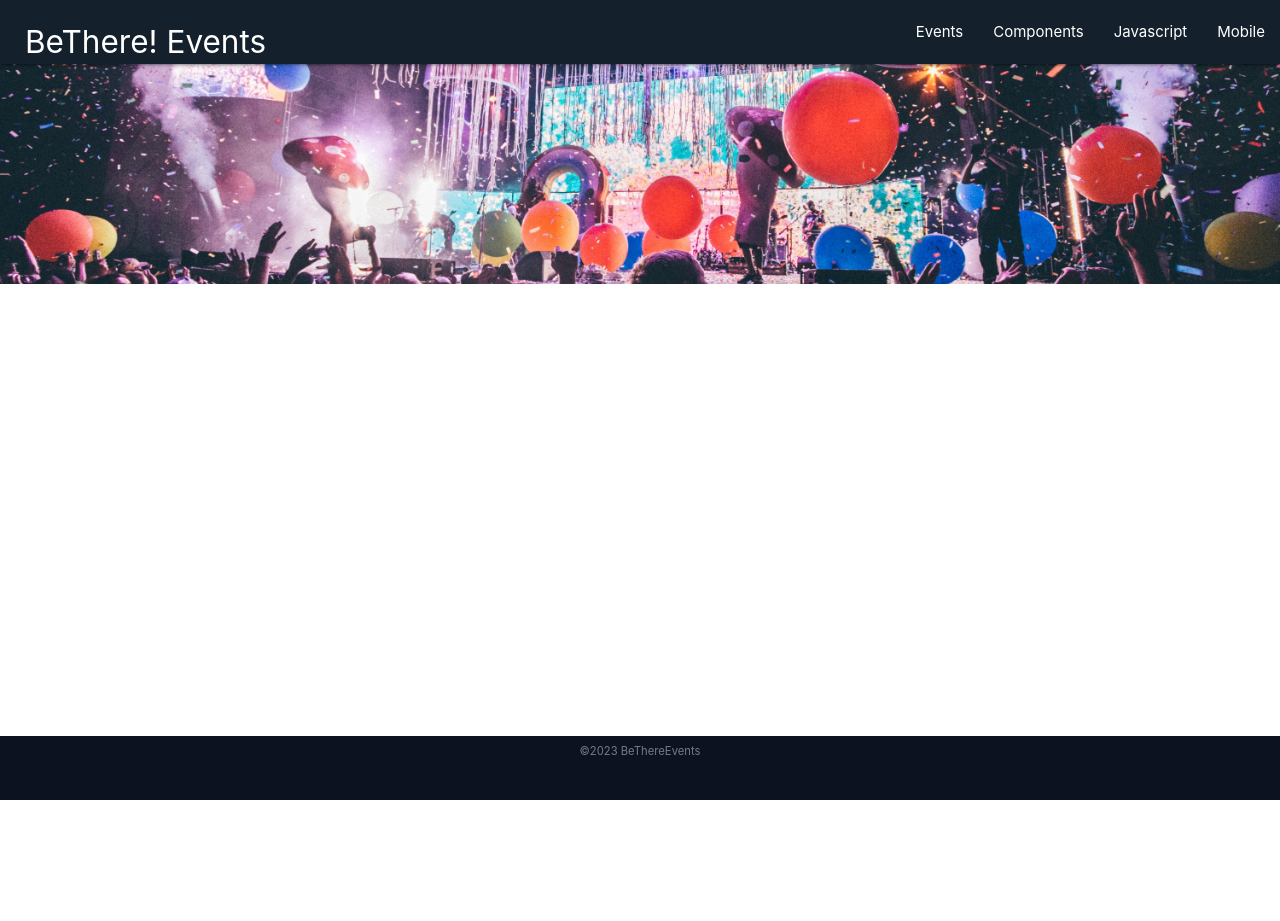
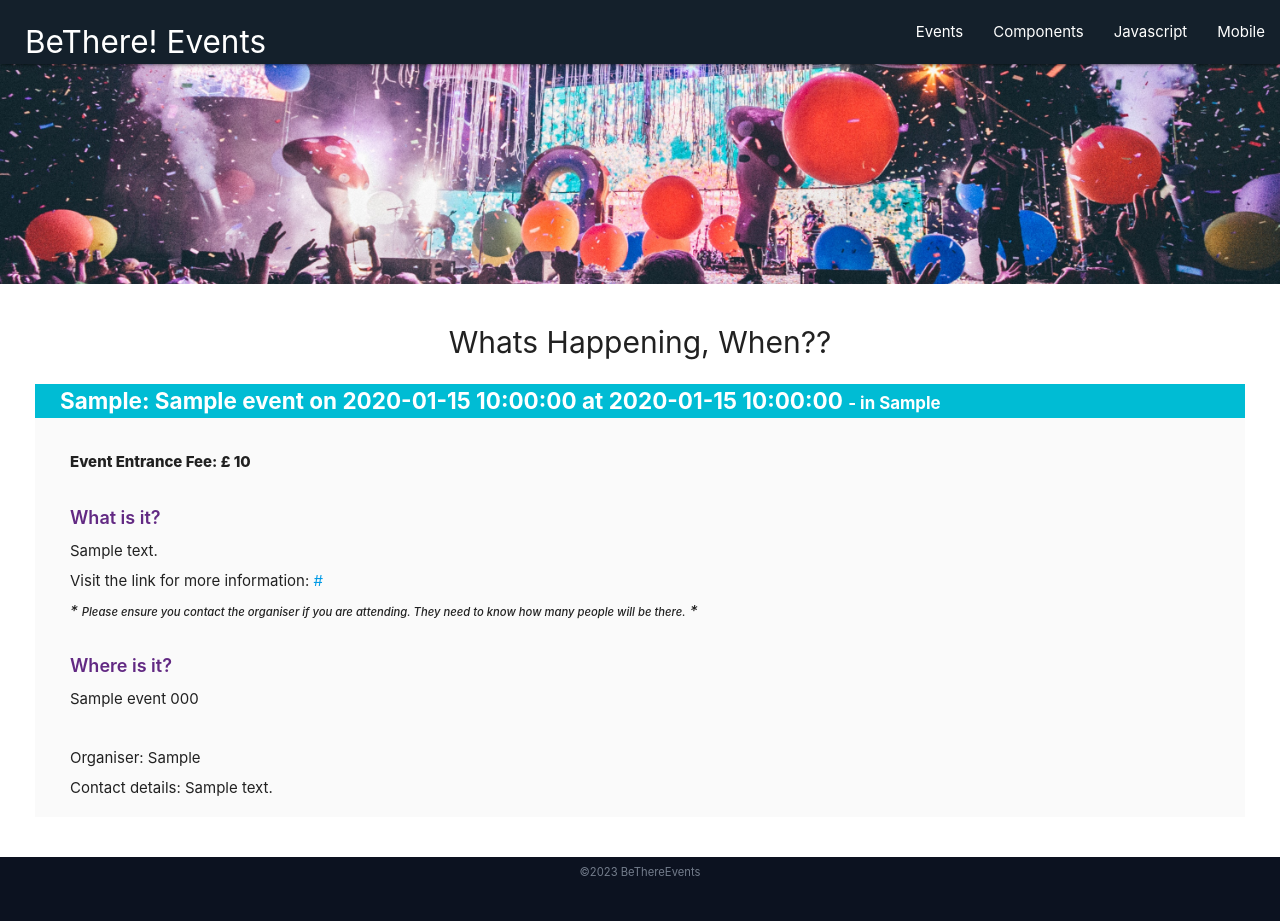
Before and after one commit to wendybovill/be-there-events, a Flask app: page /get_events in a window 1280 px wide. Before the commit the page ends 800 px from the top, so only its background shows below. Run offline with Flask 3, Linux system fonts and the light colour scheme; a database or web service that is not in the repository returns one stand-in record (values such as "Sample title"); some libraries are stand-ins or nearby versions.

Commit message:
added events to event page and added styling

```diff
--- a/app.py
+++ b/app.py
@@ -29,7 +29,7 @@ def home():
 @app.route("/get_events")
 def get_events():
     events = list(mongo.db.events.find())
-    return render_template("events.html")
+    return render_template("events.html", events=events)
 
 
 if __name__ == "__main__":
--- a/static/css/styles.css
+++ b/static/css/styles.css
@@ -57,6 +57,25 @@ h1 {
     font-size: 2em;
 }
 
+h2 {
+    font-size: 1.5em;
+}
+
+h3 {
+    font-size: 1em;
+    font-weight: 800;
+}
+h4, h5, h4 a, h5 a {
+    font-size: 1.2em;
+    font-weight: 600;
+    color: rgb(98, 41, 131);
+    padding: 20px 0 0 0;
+}
+
+p {
+    line-height: 1em;
+}
+
 #section_one {
     background-color: rgb(208, 218, 223);
 }
@@ -87,3 +106,22 @@ h1 {
     padding: 10px;
     font-size: 0.75em;
 }
+
+.page-padding {
+    padding: 0 35px;
+}
+
+.event-title, .event-title a {
+    color: white;
+    font-size: 1.5em;
+    font-weight: 700;
+    padding: 0 25px;
+}
+
+.event-description {
+    padding: 7px 35px;
+}
+
+.event-town, .event-time, .event-date, .event-heading, .event-type {
+    display: inline-flex;
+}
--- a/templates/events.html
+++ b/templates/events.html
@@ -2,27 +2,58 @@
 
 {% block content %}
 
-{% if session.user|lower %}
 
-    <h3 class="center-align">Events</h3>
+    <h1 class="center-align">Whats Happening, When??</h1>
 
-        <div class="row grey lighten-5">
-            <form method="POST" action="{{ url_for('search') }}" class="class col s12">
-                <div class="row valign-wrapper center-align">
-                    <div class="input-field col s12 m8">
-                        <i class="fas fa-search prefix "></i>
-                        <input type="text" name="query" id="query" class="validate" minlength="2" required>
-                        <label for="query">Search Events</label>
+        <div class="row">
+            <ul>
+                {% for event in events %}
+                <li>
+                    <div class="card-pane page-padding">
+                        <div class="event-title cyan darken-6 white-text">
+                            {{ event.event_type }}:
+                            <div class="event-heading">{{ event.event_title }}</div>
+                            <div class="event-date">on {{ event.event_date }} </div>
+                            <div class="event-time">at {{ event.event_time }}</div>
+                            <div class="event-town"><small> - in {{ event.event_location_town }}</small></div>
+                        </div>
+                        <div class="event-description  grey lighten-5">
+                            {% if event.event_entrance_fee %}
+                            <h3>Event Entrance Fee: £ {{ event.event_entrance_fee }}</h3>
+                            {% endif %}
+                            <h5>What is it?</h5>
+                            <p>{{ event.event_description }}</p>
+                            <p>{% if event.event_url %}
+                                Visit the link for more information:
+                                <a href="{{ event.event_url }}" target="_blank">{{ event.event_url }}</a>
+                                {% endif %}</p>
+                               <p><strong><em>* <small>Please ensure you contact the organiser if you are attending. They need to know how many people will be there.</small> *</em></strong></p>
+
+                            <h5>Where is it?</h5>
+                            <p> {% if event.event_location_name %}
+                                {{ event.event_location_name }}
+                                {% endif %}
+                                {% if event.event_location_postcode %}
+                                {{ event.event_location_postcode }}
+                                {% endif %}
+                                <br><strong></strong></p>
+                        </div>
+                        <div class="event-description  grey lighten-5 row">
+                            {% if event.event_organiser %}
+                            <p>Organiser: {{ event.event_organiser }}</p>
+                            {% endif %}
+                            {% if event.event_contact_details %}
+                            <p>Contact details: {{ event.event_contact_details }}</p>
+                            {% endif %}
+                        </div>
                     </div>
-                    <div class="col s12 m4">
-                        <a href="{{ url_for('get_events') }}" class="red btn">Reset</a>
-                        <button class="darken-q btn">
-                            <i class="fas fa-search left"></i>Events</button>
-                    </div>
-                </div>
-            </form>
+
+                </li>
+                {% endfor %}
+            </ul>
         </div>
 
-{% endif %}
+
+
 
 {% endblock content %}
```
Also changed, not shown: 1 other file.
